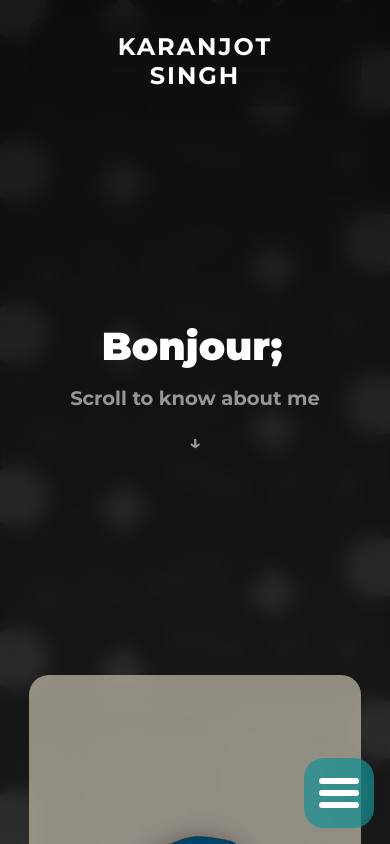
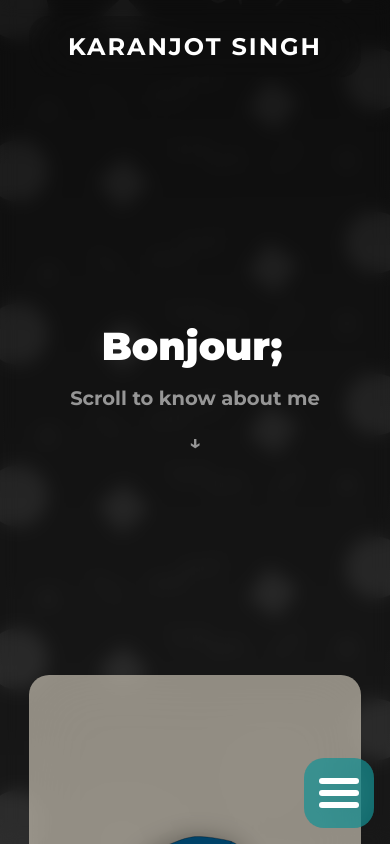
Before and after one commit to karanjot-s/karanjotsingh.com, a Next.js app: page / in a window 390 px wide. Shown: the top 844 px of the page. Built offline with nearby package versions, Linux system fonts and the light colour scheme.

Commit message:
fixed navbar height issue in mobile

```diff
--- a/styles/Navbar.module.scss
+++ b/styles/Navbar.module.scss
@@ -3,6 +3,7 @@
 @media (max-width: 700px) {
   .nav {
     background: #00000000;
+    padding: 1rem 0 !important;
 
     .navList {
       cursor: default;
@@ -166,8 +167,10 @@
 
 .navListShown {
   width: 100%;
-  height: calc(100vh - 1rem);
+  //height: calc(100vh - 1rem);
   //background: rgba($green, $transparency);
+  bottom: 0;
+  margin-bottom: 0;
 
   .logo {
     position: absolute;
```
